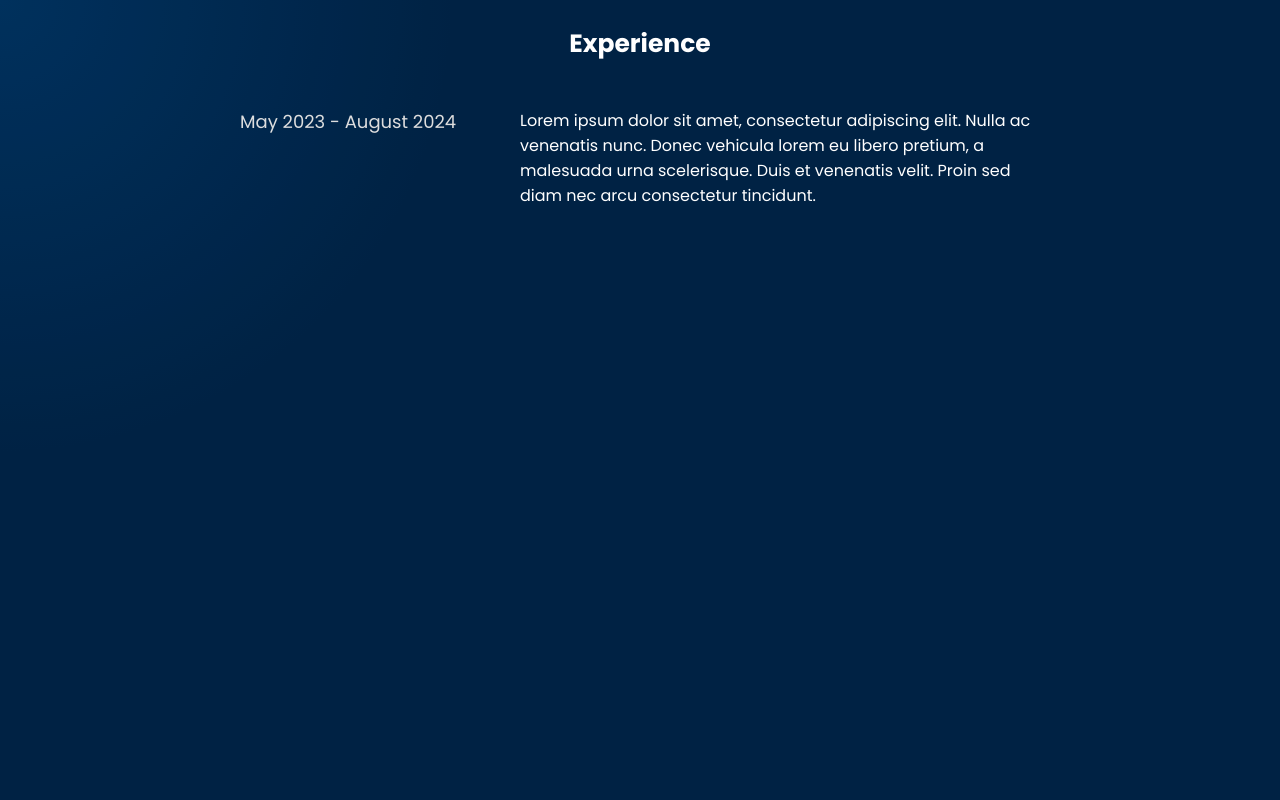
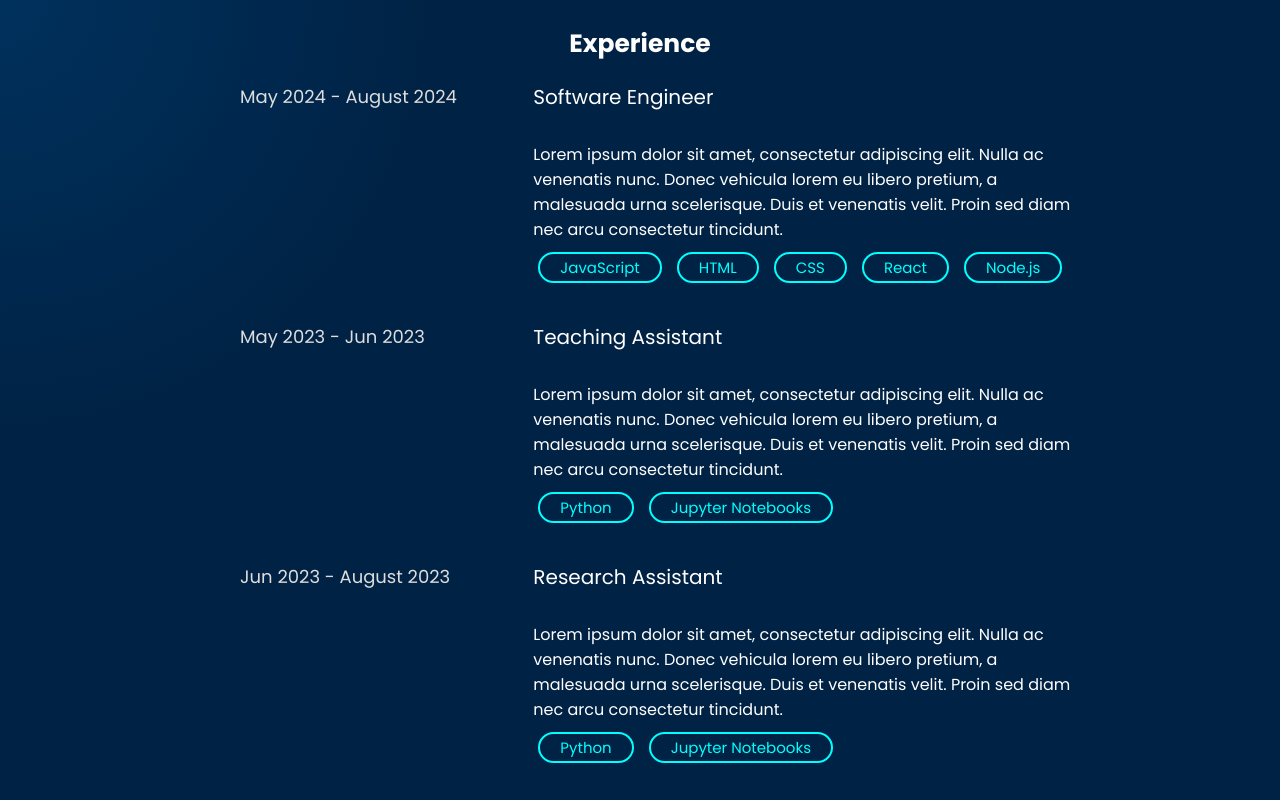
Before and after one commit to mlazieh/eduzeu, a React (Create React App) app: page /experience in a window 1280 px wide. Built offline with nearby package versions, Linux system fonts and the light colour scheme.

Commit message:
modified:   src/component/experience.js

```diff
--- a/src/component/experience.js
+++ b/src/component/experience.js
@@ -13,19 +13,108 @@ function Experience() {
         <AppContainer onMouseMove={handleMouseMove}>
             <Background>
                 <GradientOverlay x={mousePos.x} y={mousePos.y} />
+                <Scroll>
                 <Exp>Experience</Exp>
                 <ExperienceDetails>
-                    <DateRange>May 2023 - August 2024</DateRange>
+                    <DateRange>May 2024 - August 2024</DateRange>
                     <JobDescription>
-                        Lorem ipsum dolor sit amet, consectetur adipiscing elit. Nulla ac venenatis nunc.
-                        Donec vehicula lorem eu libero pretium, a malesuada urna scelerisque. Duis et
-                        venenatis velit. Proin sed diam nec arcu consectetur tincidunt.
+                        <Position>Software Engineer</Position>
+                        <DescriptionText>
+                            Lorem ipsum dolor sit amet, consectetur adipiscing elit. Nulla ac venenatis nunc.
+                            Donec vehicula lorem eu libero pretium, a malesuada urna scelerisque. Duis et
+                            venenatis velit. Proin sed diam nec arcu consectetur tincidunt.
+                        </DescriptionText>
+                        <ButtonContainer>
+                            <ScrollButton>JavaScript</ScrollButton>
+                            <ScrollButton>HTML</ScrollButton>
+                            <ScrollButton>CSS</ScrollButton>
+                            <ScrollButton>React</ScrollButton>
+                            <ScrollButton>Node.js</ScrollButton>
+                        </ButtonContainer>
+                    </JobDescription>
+                    <DateRange>May 2023 - Jun 2023</DateRange>
+                    <JobDescription>
+                        <Position>Teaching Assistant</Position>
+                        <DescriptionText>
+                            Lorem ipsum dolor sit amet, consectetur adipiscing elit. Nulla ac venenatis nunc.
+                            Donec vehicula lorem eu libero pretium, a malesuada urna scelerisque. Duis et
+                            venenatis velit. Proin sed diam nec arcu consectetur tincidunt.
+                        </DescriptionText>
+                        <ButtonContainer>
+                            <ScrollButton>Python</ScrollButton>
+                            <ScrollButton>Jupyter Notebooks</ScrollButton>
+
+                        </ButtonContainer>
+                    </JobDescription>
+                    <DateRange>Jun 2023 - August 2023</DateRange>
+                    <JobDescription>
+                        <Position>Research Assistant</Position>
+                        <DescriptionText>
+                            Lorem ipsum dolor sit amet, consectetur adipiscing elit. Nulla ac venenatis nunc.
+                            Donec vehicula lorem eu libero pretium, a malesuada urna scelerisque. Duis et
+                            venenatis velit. Proin sed diam nec arcu consectetur tincidunt.
+                        </DescriptionText>
+                        <ButtonContainer>
+                            <ScrollButton>Python</ScrollButton>
+                            <ScrollButton>Jupyter Notebooks</ScrollButton>
+
+                        </ButtonContainer>
+                    </JobDescription>
+                    <DateRange>Jan 2021 - May 2022</DateRange>
+                    <JobDescription>
+                        <Position>Software Engineer</Position>
+                        <DescriptionText>
+                            Lorem ipsum dolor sit amet, consectetur adipiscing elit. Nulla ac venenatis nunc.
+                            Donec vehicula lorem eu libero pretium, a malesuada urna scelerisque. Duis et
+                            venenatis velit. Proin sed diam nec arcu consectetur tincidunt.
+                        </DescriptionText>
+                        <ButtonContainer>
+                            <ScrollButton>C++</ScrollButton>
+                            <ScrollButton>C</ScrollButton>
+
+                        </ButtonContainer>
                     </JobDescription>
                 </ExperienceDetails>
+                </Scroll>
             </Background>
         </AppContainer>
     );
 }
+const Scroll = styled.div`
+    overflow: scroll;
+`;
+const ScrollButton = styled.button`
+  padding: 2px 20px;
+  font-size: 15px;
+  font-family: 'Poppins', sans-serif;
+  background: transparent; /* Make the button background transparent */
+  color: #00ffff; /* Font color aqua */
+  border: 2px solid #00ffff; /* Optional: Border to make the button visible */
+  border-radius: 50px;
+  cursor: pointer;
+  transition: background-color 0.3s, transform 0.3s;
+  margin: 0 5px; /* Space between buttons */
+    margin-top: -10px;
+  &:hover {
+    background-color: rgba(0, 255, 255, 0.1); /* Slight aqua background on hover */
+    transform: scale(1.05);
+  }
+`;
+
+const ButtonContainer = styled.div`
+  display: flex;
+  gap: 5px; /* Space between buttons */
+`;
+
+const DescriptionText = styled.div`
+  margin-bottom: 10px; /* Space between text and button */
+`;
+
+const Position = styled.p`
+    font-family: 'Poppins', sans-serif;
+    font-size: 20px;
+    margin-top: -1px;
+`;
 
 const GradientOverlay = styled.div`
   position: absolute;
@@ -66,10 +155,11 @@ const Background = styled.div`
 const ExperienceDetails = styled.div`
   display: grid;
   grid-template-columns: 1fr 2fr; /* Adjust the ratio as needed */
-  gap: 20px; /* Space between columns */
-  margin: 20px auto;
+  gap: 40px; /* Space between columns */
+  margin: 100px auto;
   width: 80%; /* Adjust the width as needed */
   max-width: 800px; /* Optional: To limit the maximum width */
+  margin-top: -5px;
 `;
 
 const DateRange = styled.div`
@@ -81,11 +171,19 @@ const DateRange = styled.div`
 `;
 
 const JobDescription = styled.div`
+  display: flex;
+  flex-direction: column; /* Stack items vertically */
+  align-items: flex-start; /* Align items to the start */
+  gap: 10px; /* Space between text and button */
   font-family: 'Poppins', sans-serif;
   font-size: 16px;
   font-weight: normal;
   color: #fff; /* Ensure text is visible */
   text-align: left;
+  max-height: 200px; /* Adjust max height as needed */
+  overflow-y: auto; /* Enable vertical scrolling */
+  padding-right: 10px; /* Add padding to avoid text being cut off */
+  width: 110%;
 `;
 
 export default Experience;
```
